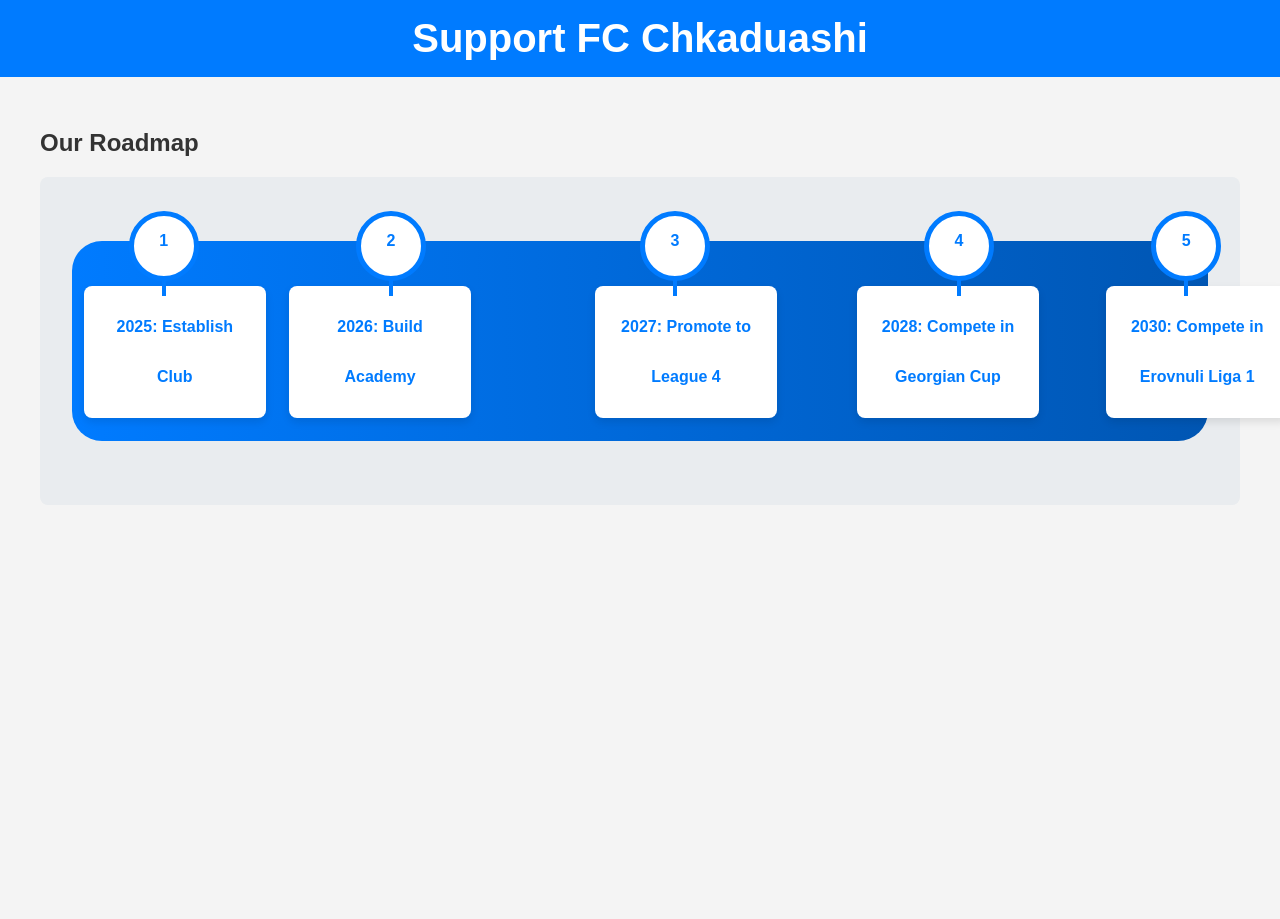
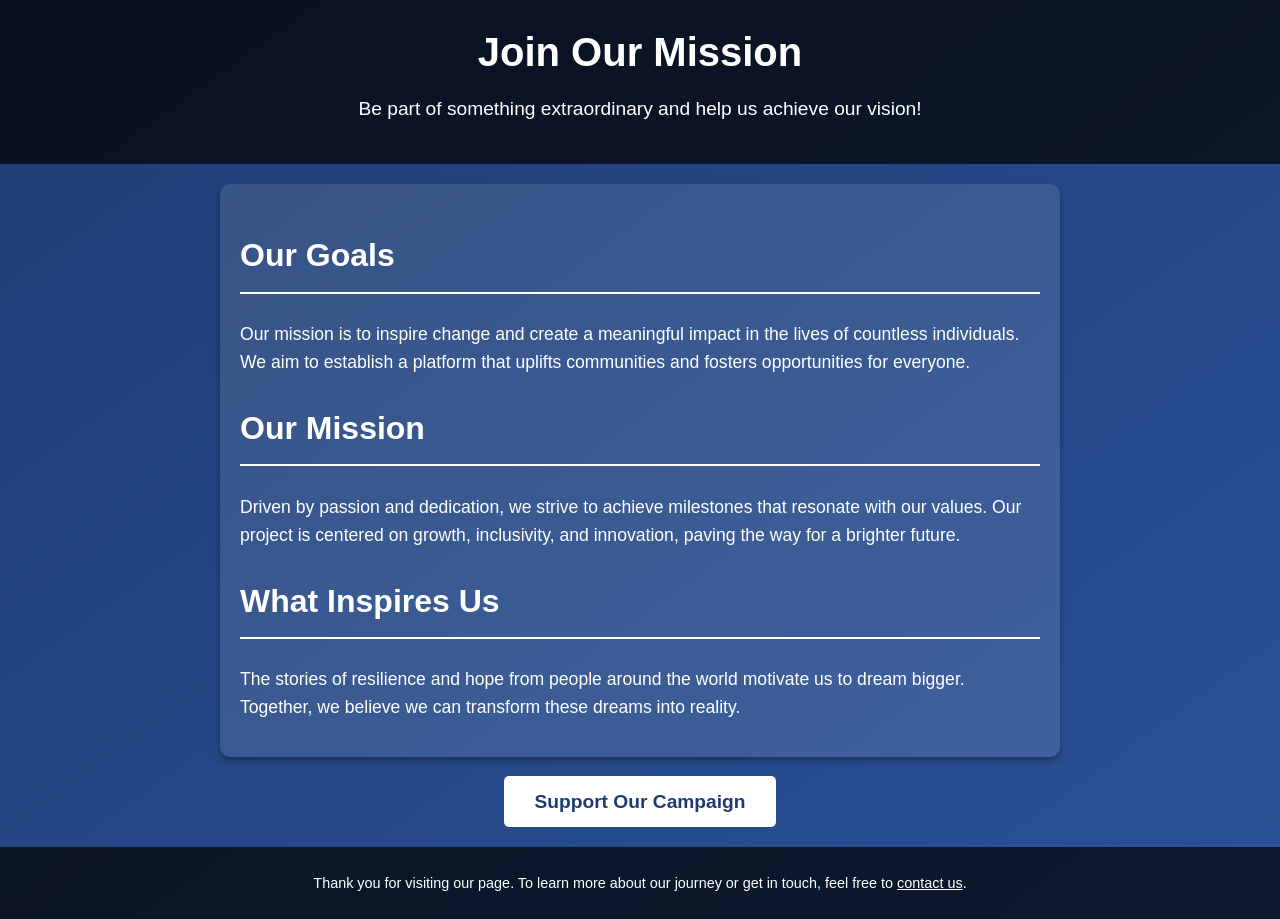
Before and after one commit to mustang2427/Chkaduashi, a plain HTML site: page index.html in a window 1280 px wide. Before the commit the page ends 800 px from the top, so only its background shows below. Drawn offline with Linux system fonts and the light colour scheme.

Commit message:
Update index.html

```diff
--- a/index.html
+++ b/index.html
@@ -3,129 +3,103 @@
 <head>
     <meta charset="UTF-8">
     <meta name="viewport" content="width=device-width, initial-scale=1.0">
-    <title>Roadmap - FC Chkaduashi</title>
+    <title>Support Our Vision</title>
     <style>
         body {
             font-family: Arial, sans-serif;
             margin: 0;
             padding: 0;
-            background-color: #f4f4f4;
-            color: #333;
+            background: linear-gradient(to bottom right, #1e3c72, #2a5298);
+            color: #ffffff;
+            line-height: 1.6;
         }
         header {
-            background-color: #007BFF;
-            color: white;
-            padding: 1em 0;
             text-align: center;
+            padding: 20px;
+            background-color: rgba(0, 0, 0, 0.7);
         }
         header h1 {
+            font-size: 2.5em;
             margin: 0;
-            font-size: 2.5em;
+        }
+        header p {
+            font-size: 1.2em;
+            margin-top: 10px;
         }
         section {
-            padding: 2em;
-            max-width: 1200px;
-            margin: auto;
+            max-width: 800px;
+            margin: 20px auto;
+            padding: 20px;
+            background: rgba(255, 255, 255, 0.1);
+            border-radius: 10px;
+            box-shadow: 0 4px 6px rgba(0, 0, 0, 0.3);
         }
-        .roadmap {
-            position: relative;
-            background: #e9ecef;
-            padding: 2em;
-            border-radius: 8px;
+        section h2 {
+            font-size: 2em;
+            border-bottom: 2px solid #ffffff;
+            padding-bottom: 10px;
         }
-        .roadmap h2 {
+        section p {
+            font-size: 1.1em;
+            margin: 15px 0;
+        }
+        .campaign-link {
+            display: block;
             text-align: center;
-            margin-bottom: 1em;
+            margin: 30px 0;
         }
-        .roadmap .road {
-            position: relative;
-            height: 200px;
-            width: 100%;
-            margin: 2em 0;
-            background: linear-gradient(to right, #007BFF, #0056b3);
-            border-radius: 30px;
+        .campaign-link a {
+            text-decoration: none;
+            color: #1e3c72;
+            background: #ffffff;
+            padding: 15px 30px;
+            font-size: 1.2em;
+            font-weight: bold;
+            border-radius: 5px;
+            transition: background 0.3s, color 0.3s;
         }
-        .roadmap .point {
-            position: absolute;
-            top: -30px;
-            width: 60px;
-            height: 60px;
-            background: #fff;
-            border: 5px solid #007BFF;
-            border-radius: 50%;
+        .campaign-link a:hover {
+            background: #1e3c72;
+            color: #ffffff;
+        }
+        footer {
             text-align: center;
-            line-height: 50px;
-            font-weight: bold;
-            color: #007BFF;
+            padding: 10px;
+            font-size: 0.9em;
+            background-color: rgba(0, 0, 0, 0.7);
+            margin-top: 20px;
         }
-        .roadmap .point::after {
-            content: '';
-            position: absolute;
-            top: 60px;
-            left: 50%;
-            transform: translateX(-50%);
-            width: 4px;
-            height: 20px;
-            background: #007BFF;
-        }
-        .roadmap .point-desc {
-            position: absolute;
-            top: 70px;
-            width: 150px;
-            background: #fff;
-            padding: 1em;
-            text-align: center;
-            border-radius: 8px;
-            box-shadow: 0 4px 8px rgba(0, 0, 0, 0.1);
-        }
-        .point-desc.left {
-            left: -50px;
-        }
-        .point-desc.right {
-            right: -50px;
-        }
-        .point:nth-child(1) {
-            left: 5%;
-        }
-        .point:nth-child(2) {
-            left: 25%;
-        }
-        .point:nth-child(3) {
-            left: 50%;
-        }
-        .point:nth-child(4) {
-            left: 75%;
-        }
-        .point:nth-child(5) {
-            left: 95%;
+        footer a {
+            color: #ffffff;
+            text-decoration: underline;
         }
     </style>
 </head>
 <body>
-    <header>
-        <h1>Support FC Chkaduashi</h1>
-    </header>
-    <section>
-        <h2>Our Roadmap</h2>
-        <div class="roadmap">
-            <div class="road">
-                <div class="point" style="left: 5%;">1
-                    <div class="point-desc left">2025: Establish Club</div>
-                </div>
-                <div class="point" style="left: 25%;">2
-                    <div class="point-desc right">2026: Build Academy</div>
-                </div>
-                <div class="point" style="left: 50%;">3
-                    <div class="point-desc left">2027: Promote to League 4</div>
-                </div>
-                <div class="point" style="left: 75%;">4
-                    <div class="point-desc right">2028: Compete in Georgian Cup</div>
-                </div>
-                <div class="point" style="left: 95%;">5
-                    <div class="point-desc left">2030: Compete in Erovnuli Liga 1</div>
-                </div>
-            </div>
-        </div>
-    </section>
+
+<header>
+    <h1>Join Our Mission</h1>
+    <p>Be part of something extraordinary and help us achieve our vision!</p>
+</header>
+
+<section>
+    <h2>Our Goals</h2>
+    <p>Our mission is to inspire change and create a meaningful impact in the lives of countless individuals. We aim to establish a platform that uplifts communities and fosters opportunities for everyone.</p>
+
+    <h2>Our Mission</h2>
+    <p>Driven by passion and dedication, we strive to achieve milestones that resonate with our values. Our project is centered on growth, inclusivity, and innovation, paving the way for a brighter future.</p>
+
+    <h2>What Inspires Us</h2>
+    <p>The stories of resilience and hope from people around the world motivate us to dream bigger. Together, we believe we can transform these dreams into reality.</p>
+</section>
+
+<div class="campaign-link">
+    <a href="https://gogetfunding.com/my-dashboard/" target="_blank">Support Our Campaign</a>
+</div>
+
+<footer>
+    <p>Thank you for visiting our page. To learn more about our journey or get in touch, feel free to <a href="#">contact us</a>.</p>
+</footer>
+
 </body>
 </html>
```
